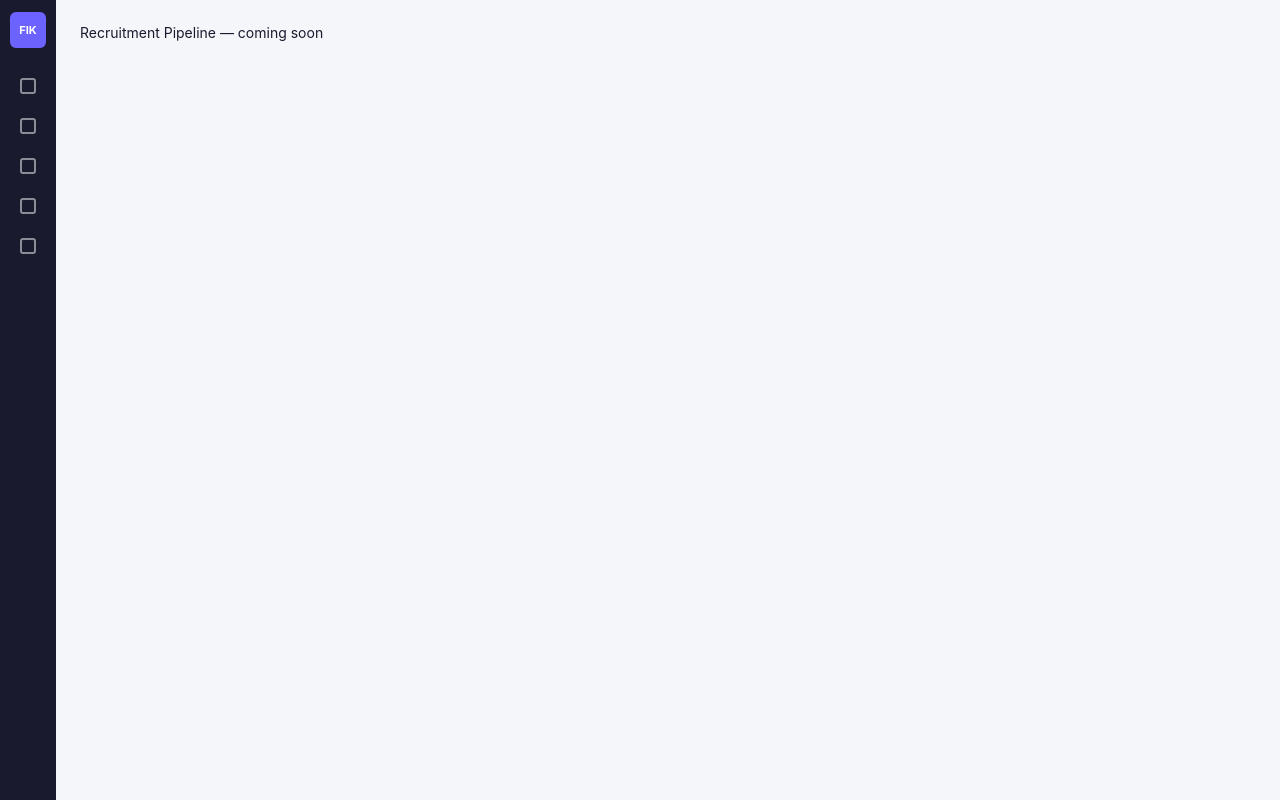
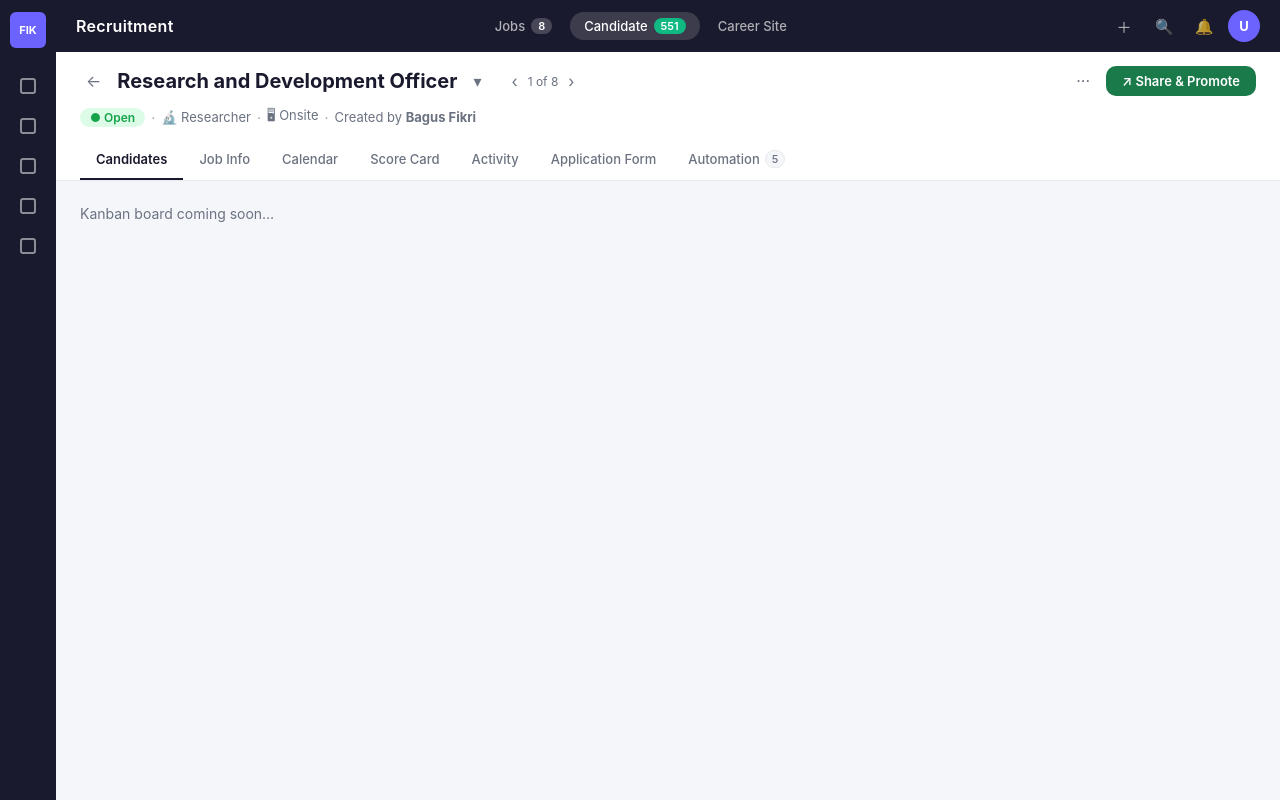
Before and after one commit to GovinduDandeniya/recruitment-system, a React (Vite) app in the folder client/: page / in a window 1280 px wide. Built offline with nearby package versions, Linux system fonts and the light colour scheme.

Commit message:
feat(client): build top navigation and job header components

```diff
--- /dev/null
+++ b/client/src/components/JobHeader/JobHeader.jsx
@@ -0,0 +1,48 @@
+import styles from './JobHeader.module.css'
+
+const TABS = ['Candidates', 'Job Info', 'Calendar', 'Score Card', 'Activity', 'Application Form', 'Automation']
+
+function JobHeader({ activeTab = 'Candidates', onTabChange }) {
+  return (
+    <div className={styles.wrapper}>
+      <div className={styles.titleRow}>
+        <button className={styles.backBtn}>←</button>
+        <h2 className={styles.jobTitle}>Research and Development Officer</h2>
+        <button className={styles.chevron}>▾</button>
+        <div className={styles.nav}>
+          <button className={styles.navArrow}>‹</button>
+          <span className={styles.pageCount}>1 of 8</span>
+          <button className={styles.navArrow}>›</button>
+        </div>
+        <div className={styles.spacer} />
+        <button className={styles.moreBtn}>···</button>
+        <button className={styles.shareBtn}>↗ Share &amp; Promote</button>
+      </div>
+
+      <div className={styles.metaRow}>
+        <span className={`${styles.badge} ${styles.open}`}>● Open</span>
+        <span className={styles.dot}>·</span>
+        <span className={styles.meta}>🔬 Researcher</span>
+        <span className={styles.dot}>·</span>
+        <span className={styles.meta}>🖥 Onsite</span>
+        <span className={styles.dot}>·</span>
+        <span className={styles.meta}>Created by <strong>Bagus Fikri</strong></span>
+      </div>
+
+      <nav className={styles.tabs}>
+        {TABS.map((tab) => (
+          <button
+            key={tab}
+            className={`${styles.tab} ${activeTab === tab ? styles.tabActive : ''}`}
+            onClick={() => onTabChange && onTabChange(tab)}
+          >
+            {tab}
+            {tab === 'Automation' && <span className={styles.tabBadge}>5</span>}
+          </button>
+        ))}
+      </nav>
+    </div>
+  )
+}
+
+export default JobHeader
--- /dev/null
+++ b/client/src/components/JobHeader/JobHeader.module.css
@@ -0,0 +1,139 @@
+.wrapper {
+  background-color: var(--color-white);
+  border-bottom: 1px solid var(--color-border);
+  padding: 0 24px;
+}
+
+.titleRow {
+  display: flex;
+  align-items: center;
+  gap: 10px;
+  padding: 14px 0 10px;
+  flex-wrap: wrap;
+}
+
+.backBtn,
+.chevron,
+.navArrow,
+.moreBtn {
+  color: var(--color-text-secondary);
+  font-size: 16px;
+  padding: 2px 6px;
+  border-radius: var(--radius-sm);
+  transition: background 0.15s;
+}
+
+.backBtn:hover,
+.chevron:hover,
+.navArrow:hover,
+.moreBtn:hover {
+  background-color: var(--color-bg);
+}
+
+.jobTitle {
+  font-size: 20px;
+  font-weight: 700;
+  color: var(--color-text-primary);
+}
+
+.nav {
+  display: flex;
+  align-items: center;
+  gap: 4px;
+  margin-left: 8px;
+}
+
+.pageCount {
+  font-size: 12px;
+  color: var(--color-text-secondary);
+}
+
+.spacer {
+  flex: 1;
+}
+
+.shareBtn {
+  background-color: #1a7a4a;
+  color: var(--color-white);
+  padding: 7px 16px;
+  border-radius: var(--radius-md);
+  font-size: 13px;
+  font-weight: 600;
+  transition: background 0.15s;
+}
+
+.shareBtn:hover {
+  background-color: #15623c;
+}
+
+.metaRow {
+  display: flex;
+  align-items: center;
+  gap: 6px;
+  padding-bottom: 12px;
+  flex-wrap: wrap;
+}
+
+.badge {
+  padding: 2px 10px;
+  border-radius: 12px;
+  font-size: 12px;
+  font-weight: 600;
+}
+
+.open {
+  background-color: #dcfce7;
+  color: #16a34a;
+}
+
+.dot {
+  color: var(--color-text-muted);
+}
+
+.meta {
+  font-size: 13px;
+  color: var(--color-text-secondary);
+}
+
+.tabs {
+  display: flex;
+  gap: 0;
+  overflow-x: auto;
+  scrollbar-width: none;
+}
+
+.tabs::-webkit-scrollbar {
+  display: none;
+}
+
+.tab {
+  display: flex;
+  align-items: center;
+  gap: 5px;
+  padding: 10px 16px;
+  font-size: 13px;
+  font-weight: 500;
+  color: var(--color-text-secondary);
+  border-bottom: 2px solid transparent;
+  white-space: nowrap;
+  transition: color 0.15s, border-color 0.15s;
+}
+
+.tab:hover {
+  color: var(--color-text-primary);
+}
+
+.tabActive {
+  color: var(--color-text-primary);
+  border-bottom-color: var(--color-text-primary);
+  font-weight: 600;
+}
+
+.tabBadge {
+  background-color: var(--color-bg);
+  border: 1px solid var(--color-border);
+  border-radius: 10px;
+  padding: 1px 6px;
+  font-size: 11px;
+  color: var(--color-text-secondary);
+}
--- a/client/src/components/Layout/Layout.jsx
+++ b/client/src/components/Layout/Layout.jsx
@@ -1,4 +1,5 @@
 import styles from './Layout.module.css'
+import TopNav from '../TopNav/TopNav'
 
 function Layout({ children }) {
   return (
@@ -24,6 +25,7 @@ function Layout({ children }) {
         </nav>
       </aside>
       <div className={styles.body}>
+        <TopNav />
         <main className={styles.main}>{children}</main>
       </div>
     </div>
--- /dev/null
+++ b/client/src/components/TopNav/TopNav.jsx
@@ -0,0 +1,28 @@
+import styles from './TopNav.module.css'
+
+function TopNav() {
+  return (
+    <header className={styles.topNav}>
+      <div className={styles.left}>
+        <h1 className={styles.title}>Recruitment</h1>
+      </div>
+      <div className={styles.center}>
+        <button className={styles.navTab}>
+          Jobs <span className={styles.badge}>8</span>
+        </button>
+        <button className={`${styles.navTab} ${styles.active}`}>
+          Candidate <span className={`${styles.badge} ${styles.badgeGreen}`}>551</span>
+        </button>
+        <button className={styles.navTab}>Career Site</button>
+      </div>
+      <div className={styles.right}>
+        <button className={styles.iconBtn} title="Add">＋</button>
+        <button className={styles.iconBtn} title="Search">🔍</button>
+        <button className={styles.iconBtn} title="Notifications">🔔</button>
+        <div className={styles.avatar}>U</div>
+      </div>
+    </header>
+  )
+}
+
+export default TopNav
--- /dev/null
+++ b/client/src/components/TopNav/TopNav.module.css
@@ -0,0 +1,103 @@
+.topNav {
+  height: var(--topnav-height);
+  background-color: var(--color-brand);
+  display: flex;
+  align-items: center;
+  justify-content: space-between;
+  padding: 0 20px;
+  gap: 16px;
+  flex-shrink: 0;
+  position: sticky;
+  top: 0;
+  z-index: 50;
+}
+
+.left {
+  display: flex;
+  align-items: center;
+}
+
+.title {
+  color: var(--color-white);
+  font-size: 16px;
+  font-weight: 600;
+  letter-spacing: 0.3px;
+}
+
+.center {
+  display: flex;
+  align-items: center;
+  gap: 4px;
+}
+
+.navTab {
+  display: flex;
+  align-items: center;
+  gap: 6px;
+  padding: 6px 14px;
+  border-radius: 20px;
+  color: rgba(255, 255, 255, 0.65);
+  font-size: 13px;
+  font-weight: 500;
+  transition: background 0.15s, color 0.15s;
+}
+
+.navTab:hover {
+  background-color: rgba(255, 255, 255, 0.1);
+  color: var(--color-white);
+}
+
+.navTab.active {
+  background-color: rgba(255, 255, 255, 0.15);
+  color: var(--color-white);
+}
+
+.badge {
+  background-color: rgba(255, 255, 255, 0.2);
+  color: var(--color-white);
+  border-radius: 10px;
+  padding: 1px 7px;
+  font-size: 11px;
+  font-weight: 600;
+}
+
+.badgeGreen {
+  background-color: #10b981;
+}
+
+.right {
+  display: flex;
+  align-items: center;
+  gap: 8px;
+}
+
+.iconBtn {
+  width: 32px;
+  height: 32px;
+  border-radius: 50%;
+  display: flex;
+  align-items: center;
+  justify-content: center;
+  color: rgba(255, 255, 255, 0.7);
+  font-size: 15px;
+  transition: background 0.15s;
+}
+
+.iconBtn:hover {
+  background-color: rgba(255, 255, 255, 0.1);
+  color: var(--color-white);
+}
+
+.avatar {
+  width: 32px;
+  height: 32px;
+  border-radius: 50%;
+  background-color: #6c63ff;
+  color: var(--color-white);
+  display: flex;
+  align-items: center;
+  justify-content: center;
+  font-weight: 700;
+  font-size: 13px;
+  cursor: pointer;
+}
--- a/client/src/pages/RecruitmentPage.jsx
+++ b/client/src/pages/RecruitmentPage.jsx
@@ -1,5 +1,19 @@
+import { useState } from 'react'
+import JobHeader from '../components/JobHeader/JobHeader'
+import styles from './RecruitmentPage.module.css'
+
 function RecruitmentPage() {
-  return <div style={{ padding: '24px' }}>Recruitment Pipeline — coming soon</div>
+  const [activeTab, setActiveTab] = useState('Candidates')
+
+  return (
+    <div className={styles.page}>
+      <JobHeader activeTab={activeTab} onTabChange={setActiveTab} />
+      <div className={styles.content}>
+        {/* Kanban board will be added in next commit */}
+        <p style={{ padding: 24, color: '#6b7280' }}>Kanban board coming soon…</p>
+      </div>
+    </div>
+  )
 }
 
 export default RecruitmentPage
--- /dev/null
+++ b/client/src/pages/RecruitmentPage.module.css
@@ -0,0 +1,12 @@
+.page {
+  display: flex;
+  flex-direction: column;
+  flex: 1;
+  min-height: 0;
+}
+
+.content {
+  flex: 1;
+  overflow: auto;
+  background-color: var(--color-bg);
+}
```
